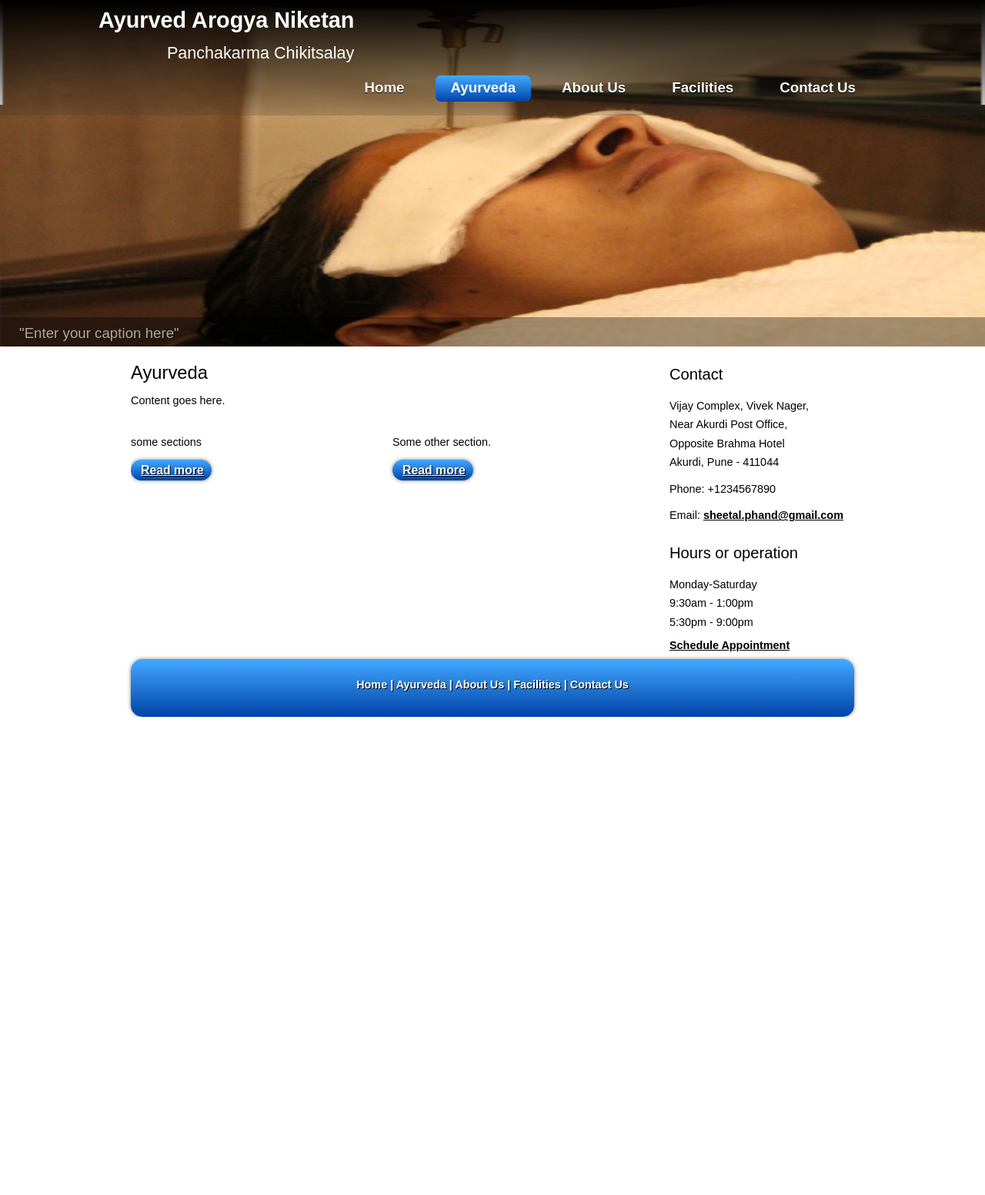
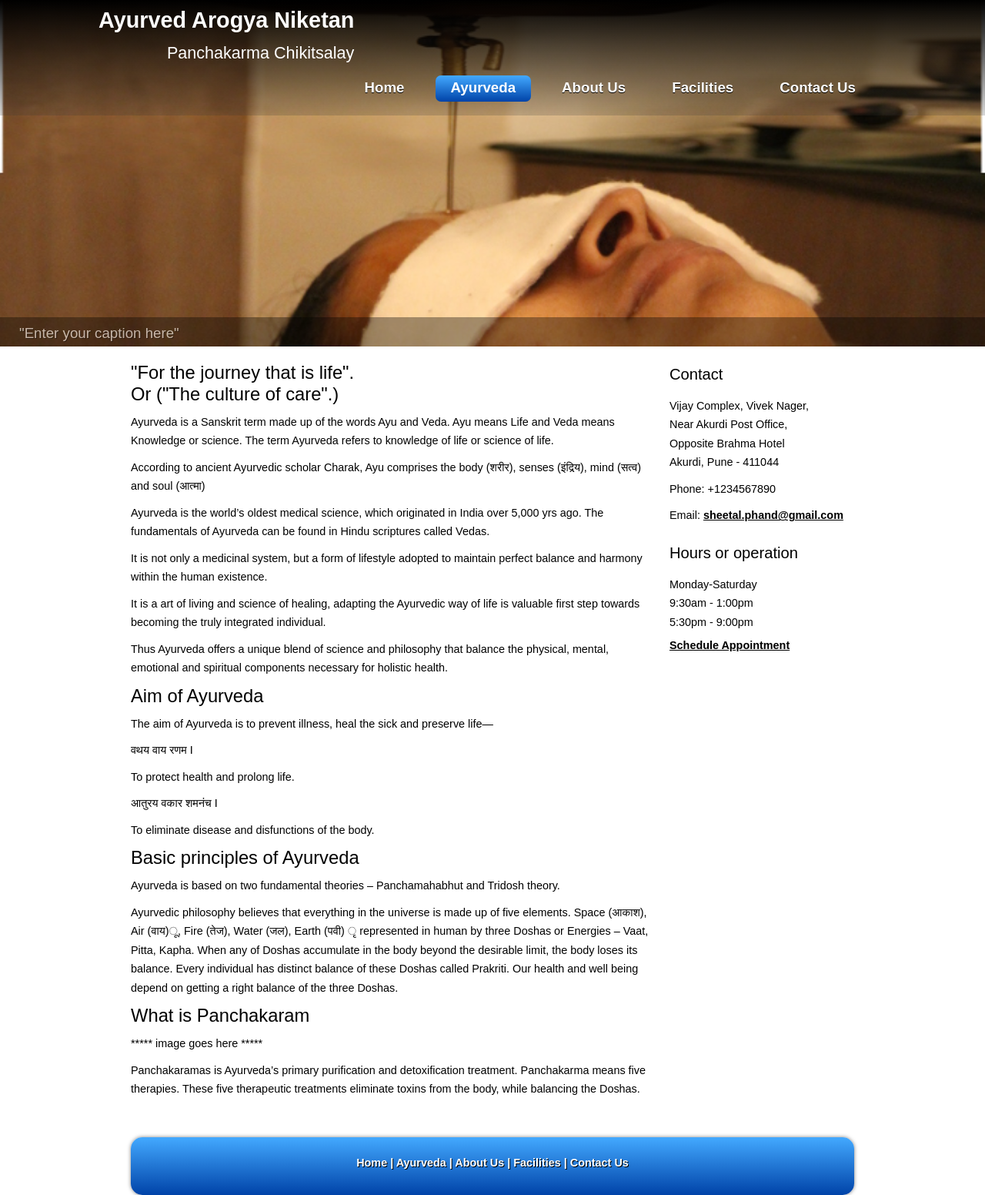
Before and after one commit to suphya4u/ArogyaNiketan, a PHP site: page /aboutayurveda.html in a window 1280 px wide. Shown: the whole page at 77% size. Before the commit the page ends 931 px from the top, so only its background shows below. Run offline with PHP 8.4, Linux system fonts and the light colour scheme.

Commit message:
Added more content. Added AppEngine PHP.

```diff
--- a/Ayurveda/WebContent/aboutayurveda.html
+++ b/Ayurveda/WebContent/aboutayurveda.html
@@ -5,7 +5,7 @@
   <title>Ayurved Arogya Niketan</title>
   <meta name="description" content="Ayurved Arogya Niketan. Ayurveda Hospital" />
   <meta name="keywords" content="Ayurveda, Panchakarma, Hospital, Clinic, Doctor" />
-  <meta http-equiv="content-type" content="text/html; charset=windows-1252" />
+  <meta http-equiv="content-type" content="text/html; charset=UTF-8" />
   <link rel="stylesheet" type="text/css" href="css/style.css" />
   <!-- modernizr enables HTML5 elements and feature detects -->
   <script type="text/javascript" src="js/modernizr-1.5.min.js"></script>
@@ -33,20 +33,51 @@
 
 	  <div id="content">
         <div class="content_item">
-          <h2>Ayurveda</h2>
-			<p>Content goes here.</p>
-		    <div class="content_container">
-		      <p>some sections</p>
-		    	<div class="button_small">
-		        <a href="#">Read more</a>
-		      </div><!--close button_small-->
-		    </div><!--close content_container-->
-            <div class="content_container">
-		      <p>Some other section.</p>
-		    	<div class="button_small">
-		        <a href="#">Read more</a>
-		        </div><!--close button_small-->
-		    </div><!--close content_container-->
+          <h2>&quot;For the journey that is life&quot;.<br/>
+           Or (&quot;The culture of care&quot;.)</h2>
+			<p>Ayurveda is a Sanskrit term made up of the words Ayu and
+			    Veda. Ayu means Life and Veda means Knowledge or science.
+			    The term Ayurveda refers to knowledge of life or science
+			    of life.</p>
+			<p>According to ancient Ayurvedic scholar Charak, Ayu comprises
+			    the body (शरीर), senses (इंद्रिय), mind (सत्व) and soul (आत्मा)</p>
+			<p>Ayurveda is the world’s oldest medical science, which originated
+			    in India over 5,000 yrs ago. The fundamentals of Ayurveda can
+			    be found in Hindu scriptures called Vedas.</p>
+			<p>It is not only a medicinal system, but a form of lifestyle
+			    adopted to maintain perfect balance and harmony within the
+			    human existence.</p>
+			<p>It is a art of living and science of healing, adapting the
+			    Ayurvedic way of life is valuable first step towards becoming
+			    the truly integrated individual.</p>
+			<p>Thus Ayurveda offers a unique blend of science and philosophy
+			    that balance the physical, mental, emotional and spiritual
+			    components necessary for holistic health.</p>
+
+			<h2>Aim of Ayurveda</h2>
+			<p>The aim of Ayurveda is to prevent illness, heal the sick and
+			    preserve life—</p>
+			<p>वथय वाय रणम I</p>
+			<p>To protect health and prolong life.</p>
+			<p>आतुरय वकार शमनंच I</p>
+			<p>To eliminate disease and disfunctions of the body.</p>
+
+			<h2>Basic principles of Ayurveda</h2>
+			<p>Ayurveda is based on two fundamental theories – Panchamahabhut and
+			    Tridosh theory.</p>
+			<p>Ayurvedic philosophy believes that everything in the universe is
+			    made up of five elements. Space (आकाश), Air (वाय)ू, Fire (तेज),
+			    Water (जल), Earth (पवी) ृ represented in human by three Doshas
+			    or Energies – Vaat, Pitta, Kapha. When any of Doshas accumulate
+			    in the body beyond the desirable limit, the body loses its balance.
+			    Every individual has distinct balance of these Doshas called Prakriti.
+			    Our health and well being depend on getting a right balance of the
+			    three Doshas.</p>
+			<h2>What is Panchakaram</h2>
+			<p>***** image goes here *****</p>
+			<p>Panchakaramas is Ayurveda’s primary purification and detoxification
+			    treatment. Panchakarma means five therapies. These five therapeutic
+			    treatments eliminate toxins from the body, while balancing the Doshas.</p>
 		</div><!--close content_item-->
       </div><!--close content-->
 	</div><!--close site_content-->
--- a/Ayurveda/WebContent/aboutus.html
+++ b/Ayurveda/WebContent/aboutus.html
@@ -5,7 +5,7 @@
   <title>Ayurved Arogya Niketan</title>
   <meta name="description" content="Ayurved Arogya Niketan. Ayurveda Hospital" />
   <meta name="keywords" content="Ayurveda, Panchakarma, Hospital, Clinic, Doctor" />
-  <meta http-equiv="content-type" content="text/html; charset=windows-1252" />
+  <meta http-equiv="content-type" content="text/html; charset=UTF-8" />
   <link rel="stylesheet" type="text/css" href="css/style.css" />
   <!-- modernizr enables HTML5 elements and feature detects -->
   <script type="text/javascript" src="js/modernizr-1.5.min.js"></script>
--- a/Ayurveda/WebContent/contactus.html
+++ b/Ayurveda/WebContent/contactus.html
@@ -5,7 +5,7 @@
   <title>Ayurved Arogya Niketan</title>
   <meta name="description" content="Ayurved Arogya Niketan. Ayurveda Hospital" />
   <meta name="keywords" content="Ayurveda, Panchakarma, Hospital, Clinic, Doctor" />
-  <meta http-equiv="content-type" content="text/html; charset=windows-1252" />
+  <meta http-equiv="content-type" content="text/html; charset=UTF-8" />
   <link rel="stylesheet" type="text/css" href="css/style.css" />
   <!-- modernizr enables HTML5 elements and feature detects -->
   <script type="text/javascript" src="js/modernizr-1.5.min.js"></script>
--- a/Ayurveda/WebContent/css/style.css
+++ b/Ayurveda/WebContent/css/style.css
@@ -196,7 +196,7 @@ ul img {
 
 .slideshow_image {
   width: 100%;
-  height: 450px;
+  height: auto;
 }
 
 #slideshow-caption {
--- a/Ayurveda/WebContent/facilities.html
+++ b/Ayurveda/WebContent/facilities.html
@@ -5,7 +5,7 @@
   <title>Ayurved Arogya Niketan</title>
   <meta name="description" content="Ayurved Arogya Niketan. Ayurveda Hospital" />
   <meta name="keywords" content="Ayurveda, Panchakarma, Hospital, Clinic, Doctor" />
-  <meta http-equiv="content-type" content="text/html; charset=windows-1252" />
+  <meta http-equiv="content-type" content="text/html; charset=UTF-8" />
   <link rel="stylesheet" type="text/css" href="css/style.css" />
   <!-- modernizr enables HTML5 elements and feature detects -->
   <script type="text/javascript" src="js/modernizr-1.5.min.js"></script>
--- a/Ayurveda/WebContent/index.html
+++ b/Ayurveda/WebContent/index.html
@@ -5,7 +5,7 @@
   <title>Ayurved Arogya Niketan</title>
   <meta name="description" content="Ayurved Arogya Niketan. Ayurveda Hospital" />
   <meta name="keywords" content="Ayurveda, Panchakarma, Hospital, Clinic, Doctor" />
-  <meta http-equiv="content-type" content="text/html;" />
+  <meta http-equiv="content-type" content="text/html; charset=UTF-8" />
   <link rel="stylesheet" type="text/css" href="css/style.css" />
   <!-- modernizr enables HTML5 elements and feature detects -->
   <script type="text/javascript" src="js/modernizr-1.5.min.js"></script>
--- /dev/null
+++ b/Ayurveda/helloworld.php
@@ -0,0 +1,2 @@
+<?php
+  echo 'Hello, World!';
```
Also changed, not shown: Ayurveda/app.yaml (added, +8 -0 lines).
